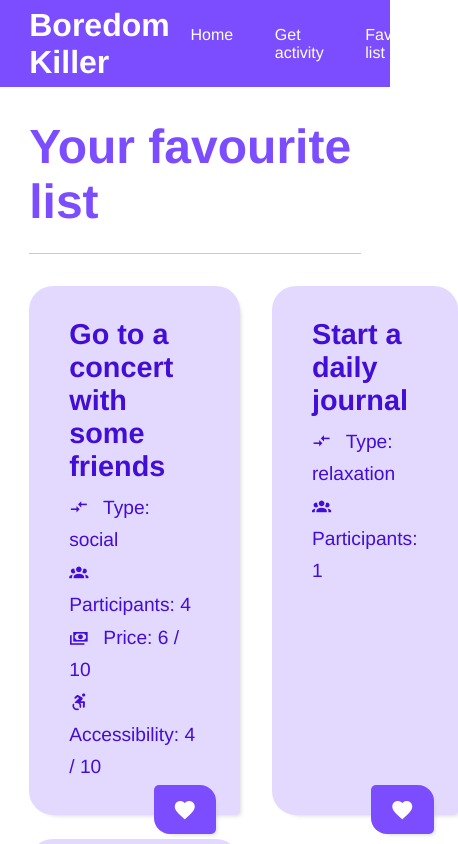
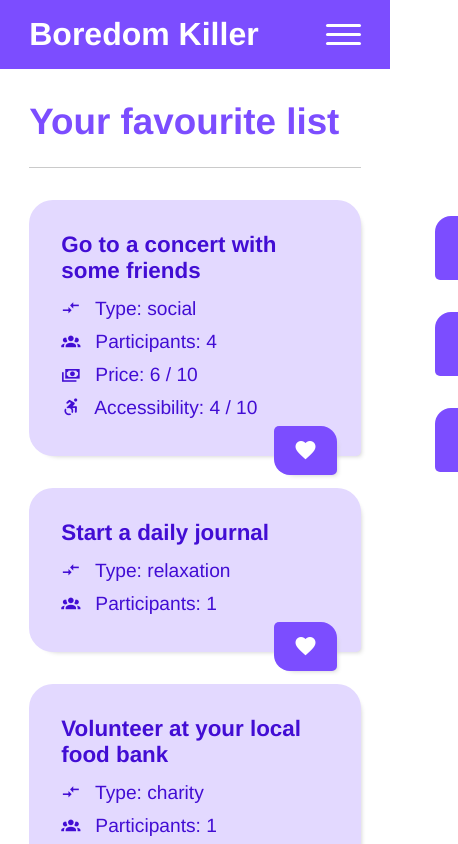
Before and after one commit to LukasGur/Boredom-killer, a Vue app: page /favourite-list in a window 390 px wide. Shown: the top 844 px of the page, 458 px wide, since content can reach past the window. Built offline with nearby package versions, Linux system fonts and the light colour scheme.

Commit message:
feat: app responsivity

```diff
--- a/src/App.vue
+++ b/src/App.vue
@@ -19,22 +19,7 @@ export default {
 </script>
 
 <style lang="scss">
-select {
-  display: inline-block;
-}
-
-#app {
-  min-height: 100vh;
-}
-
-.m-0 {
-  margin: 0 !important;
-}
-
-.two-columns {
-  display: grid;
-  grid-template-columns: 1fr 1fr;
-  gap: 1.5rem 2rem;
-  transition: 2s;
+.container {
+  margin-bottom: 3rem;
 }
 </style>
--- /dev/null
+++ b/src/assets/scss/abstracts/_mixins.scss
@@ -0,0 +1,34 @@
+// Extra small devices
+@mixin xs {
+    @media (max-width: #{$screen-xs-max}) {
+        @content;
+    }
+}
+
+// Small devices
+@mixin sm {
+    @media (max-width: #{$screen-sm-max}) {
+        @content;
+    }
+}
+
+// Medium devices
+@mixin md {
+    @media (max-width: #{$screen-md-max}) {
+        @content;
+    }
+}
+
+// Large devices
+@mixin lg {
+    @media (max-width: #{$screen-lg-max}) {
+        @content;
+    }
+}
+
+// Extra large devices
+@mixin xl {
+    @media (max-width: #{$screen-xl-max}) {
+        @content;
+    }
+}
--- /dev/null
+++ b/src/assets/scss/abstracts/_variables.scss
@@ -0,0 +1,11 @@
+$screen-xs-max: 370px; // small tablets and large smartphones (landscape view)
+$screen-sm-max: 576px; // small tablets and large smartphones (landscape view)
+$screen-md-max: 768px; // small tablets (portrait view)
+$screen-lg-max: 992px; // tablets and small desktops
+$screen-xl-max: 1200px; // large tablets and desktops
+
+$purple: #7c4dff;
+$purple-light: #e3d9ff;
+$purple-dark: rgb(66, 13, 212);
+$gray: rgb(202, 202, 202);
+$white: white;
--- a/src/assets/scss/main.scss
+++ b/src/assets/scss/main.scss
@@ -1,11 +1,8 @@
 // Material Design Icons
 @import '../icons/scss/materialdesignicons.scss';
 
-$purple: #7c4dff;
-$purple-light: #e3d9ff;
-$purple-dark: rgb(66, 13, 212);
-$gray: rgb(202, 202, 202);
-$white: white;
+@import 'abstracts/variables';
+@import 'abstracts/mixins';
 
 * {
   margin: 0;
@@ -14,6 +11,10 @@ $white: white;
   font-family: Avenir, Helvetica, Arial, sans-serif;
 }
 
+#app {
+  min-height: 100vh;
+}
+
 .container {
   margin: 0 auto;
   max-width: 1000px;
--- a/src/components/ActivityCard.vue
+++ b/src/components/ActivityCard.vue
@@ -86,12 +86,24 @@ export default {
   border-radius: 1.5rem 1.5rem 5px 1.5rem;
   position: relative;
   box-shadow: 5px 5px 5px -5px $gray;
+
+  @include sm {
+    padding: 2rem;
+  }
+
+  @include xs {
+    padding: 1.5rem;
+  }
 }
 
 .activity-card__title {
   font-size: 1.8rem;
   margin-bottom: 0.5rem;
   color: $purple-dark;
+
+  @include sm {
+    font-size: 1.4rem;
+  }
 }
 
 .activity-card__list {
@@ -102,6 +114,11 @@ export default {
   line-height: 2rem;
   font-size: 1.2rem;
   color: $purple-dark;
+
+  @include xs {
+    font-size: 1rem;
+  }
+
   a {
     color: $purple-dark;
   }
--- /dev/null
+++ b/src/components/LoadingBar.vue
@@ -0,0 +1,34 @@
+<template>
+  <div class="loading-wrapper">
+    <div class="loading-bar"></div>
+  </div>
+</template>
+
+<style lang="scss" scoped>
+.loading-wrapper {
+  width: 100%;
+  background-color: $purple-light;
+  height: 8px;
+  border-radius: 2px 5px;
+  overflow: hidden;
+}
+
+.loading-bar {
+  width: 30%;
+  background-color: $purple;
+  height: 8px;
+  border-radius: 5px;
+  animation-name: loading;
+  animation-duration: 1s;
+  animation-iteration-count: infinite;
+}
+
+@keyframes loading {
+  from {
+    transform: translate(-100%);
+  }
+  to {
+    transform: translate(333%);
+  }
+}
+</style>
--- a/src/layout/MainHeader.vue
+++ b/src/layout/MainHeader.vue
@@ -9,5 +9,13 @@
   font-size: 3rem;
   border-bottom: 1px solid rgb(202, 202, 202);
   color: $purple;
+
+  @include sm {
+    font-size: 2.3rem;
+  }
+
+  @include xs {
+    font-size: 2rem;
+  }
 }
 </style>
--- a/src/layout/MainNavbar.vue
+++ b/src/layout/MainNavbar.vue
@@ -2,30 +2,60 @@
   <nav class="main-navbar">
     <div class="main-navbar__wrapper container">
       <router-link to="/" class="main-navbar__logo">Boredom Killer</router-link>
-      <div class="main-navbar__list">
-        <router-link class="main-navbar__item" to="/">
+      <div
+        class="main-navbar__list"
+        :class="{ 'main-navbar__list--open': mobileIsOpen }"
+      >
+        <router-link
+          v-on:click="mobileIsOpen = !mobileIsOpen"
+          class="main-navbar__item"
+          to="/"
+        >
           Home
         </router-link>
-        <router-link class="main-navbar__item" to="/activity-generator">
+        <router-link
+          v-on:click="mobileIsOpen = !mobileIsOpen"
+          class="main-navbar__item"
+          to="/activity-generator"
+        >
           Get activity
         </router-link>
-        <router-link class="main-navbar__item" to="/favourite-list">
+        <router-link
+          v-on:click="mobileIsOpen = !mobileIsOpen"
+          class="main-navbar__item"
+          to="/favourite-list"
+        >
           Favourite list
         </router-link>
       </div>
+      <a
+        href="#nav"
+        class="main-navbar__btn-mobile"
+        :class="{ 'main-navbar__btn-mobile--open': mobileIsOpen }"
+        v-on:click.prevent="mobileIsOpen = !mobileIsOpen"
+      >
+        <div class="main-navbar__btn-mobile-burger"></div>
+      </a>
     </div>
   </nav>
 </template>
 
 <script>
 export default {
-  name: "MainNavbar"
+  name: "MainNavbar",
+  data() {
+    return {
+      mobileIsOpen: false
+    };
+  }
 };
 </script>
 
 <style lang="scss" scoped>
 .main-navbar {
-  background-color: $purple;
+  background: $purple;
+  position: relative;
+  z-index: 1;
 }
 
 .main-navbar__wrapper {
@@ -39,11 +69,37 @@ export default {
   color: $white;
   font-weight: bold;
   text-decoration: none;
+  padding: 1rem 0;
+
+  @include xs {
+    font-size: 1.5rem;
+  }
 }
 
 .main-navbar__list {
   display: flex;
   list-style-type: none;
+
+  @include md {
+    height: calc(100% - 76px);
+    margin-top: 76px;
+    transform: translate(100%);
+    width: 100%;
+    flex-direction: column;
+    align-items: center;
+    position: fixed;
+    z-index: -1;
+    top: 0px;
+    right: 0;
+    background-color: $white;
+    overflow-x: hidden;
+    transition: 0.5s;
+    padding-top: 140px;
+  }
+
+  &--open {
+    transform: translate(0);
+  }
 }
 
 .main-navbar__item {
@@ -54,11 +110,81 @@ export default {
   font-size: 1rem;
   transition: 0.2s;
   border-radius: 1rem 5px;
-  margin: 0.8rem 0.3rem;
+  margin: 0 0.3rem;
+
+  @include md {
+    font-size: 2rem;
+    height: 4rem;
+    color: $white;
+    background-color: $purple;
+    margin-bottom: 2rem;
+    width: 300px;
+    text-align: center;
+  }
+
+  @include xs {
+    width: 250px;
+  }
 
   &:hover {
     background-color: $white;
     color: $purple;
   }
 }
+
+.main-navbar__btn-mobile {
+  position: relative;
+  display: none;
+  justify-content: center;
+  align-items: center;
+  cursor: pointer;
+  transition: all 0.2s ease-in-out;
+  background: none;
+  border: none;
+  z-index: 100;
+
+  @include md {
+    display: flex;
+  }
+
+  &--open {
+    .main-navbar__btn-mobile-burger {
+      transform: translateX(-100%);
+      background: transparent;
+    }
+    .main-navbar__btn-mobile-burger::before {
+      transform: rotate(45deg) translate(25px, -25px);
+    }
+    .main-navbar__btn-mobile-burger::after {
+      transform: rotate(-45deg) translate(25px, 25px);
+    }
+  }
+}
+
+.main-navbar__btn-mobile-burger {
+  width: 35px;
+  height: 3px;
+  background: $white;
+  border-radius: 5px;
+  transition: all 0.2s ease-in-out;
+
+  &::before,
+  &::after {
+    content: "";
+    position: absolute;
+    width: 35px;
+    height: 3px;
+    background: $white;
+    border-radius: 5px;
+    transition: all 0.2s ease-in-out;
+  }
+
+  &::before {
+    transform: translateY(-9px);
+  }
+
+  &::after {
+    transform: translateY(9px);
+  }
+}
 </style>
--- a/src/views/ActivityGenerator.vue
+++ b/src/views/ActivityGenerator.vue
@@ -46,12 +46,13 @@
         leave-active-class="animate__faster animate__animated animate__fadeOut"
         mode="out-in"
       >
+        <loading-bar v-if="activityState.loading" />
         <activity-card
-          v-if="!activityState.loading && activityState.data"
+          v-else-if="!activityState.loading && activityState.data"
           :data="activityState.data"
         />
         <info-alert
-          v-if="activityState.error"
+          v-else-if="activityState.error"
           title="Ouch!"
           :text="activityState.error"
         />
@@ -69,6 +70,7 @@ import ActivityCard from "@/components/ActivityCard";
 import FormButton from "@/components/FormButton";
 import FormInput from "@/components/FormInput";
 import InfoAlert from "@/components/InfoAlert.vue";
+import LoadingBar from "@/components/LoadingBar.vue";
 
 export default {
   name: "ActivityGenerator",
@@ -76,7 +78,8 @@ export default {
     ActivityCard,
     FormButton,
     FormInput,
-    InfoAlert
+    InfoAlert,
+    LoadingBar
   },
   setup() {
     const store = useStore();
@@ -104,6 +107,10 @@ export default {
   display: grid;
   grid-template-columns: 40% auto;
   gap: 3rem;
+
+  @include md {
+    grid-template-columns: 1fr;
+  }
 }
 
 .activity-form {
--- a/src/views/FavouriteList.vue
+++ b/src/views/FavouriteList.vue
@@ -13,7 +13,7 @@
       }"
     />
   </transition>
-  <div class="two-columns">
+  <div class="favourite-wrapper">
     <transition-group
       enter-active-class="animate__animated animate__faster  animate__fadeIn"
       leave-active-class="animate__animated animate__faster  animate__fadeOut"
@@ -57,3 +57,16 @@ export default {
   }
 };
 </script>
+
+<style lang="scss" scoped>
+.favourite-wrapper {
+  display: grid;
+  grid-template-columns: 1fr 1fr;
+  gap: 2rem;
+  transition: 2s;
+
+  @include md {
+    grid-template-columns: 1fr;
+  }
+}
+</style>
```
